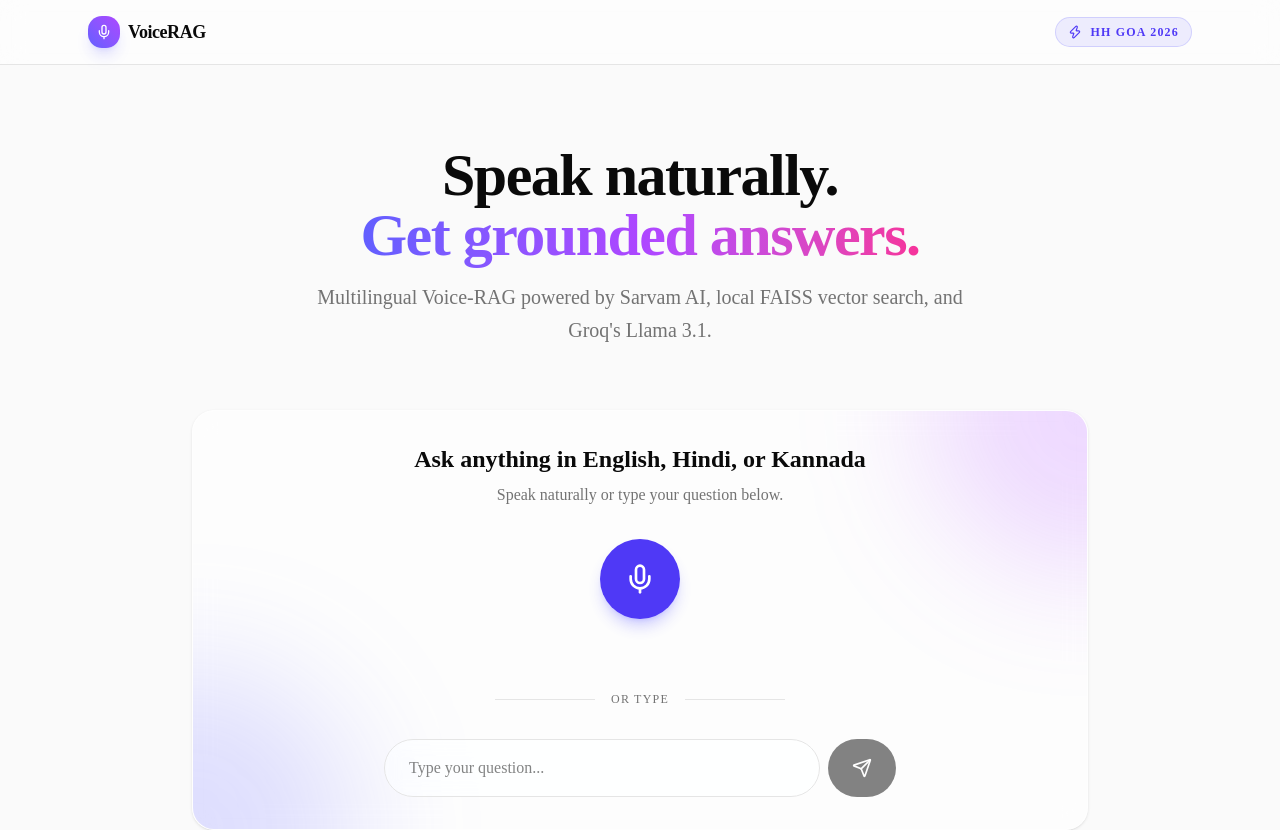
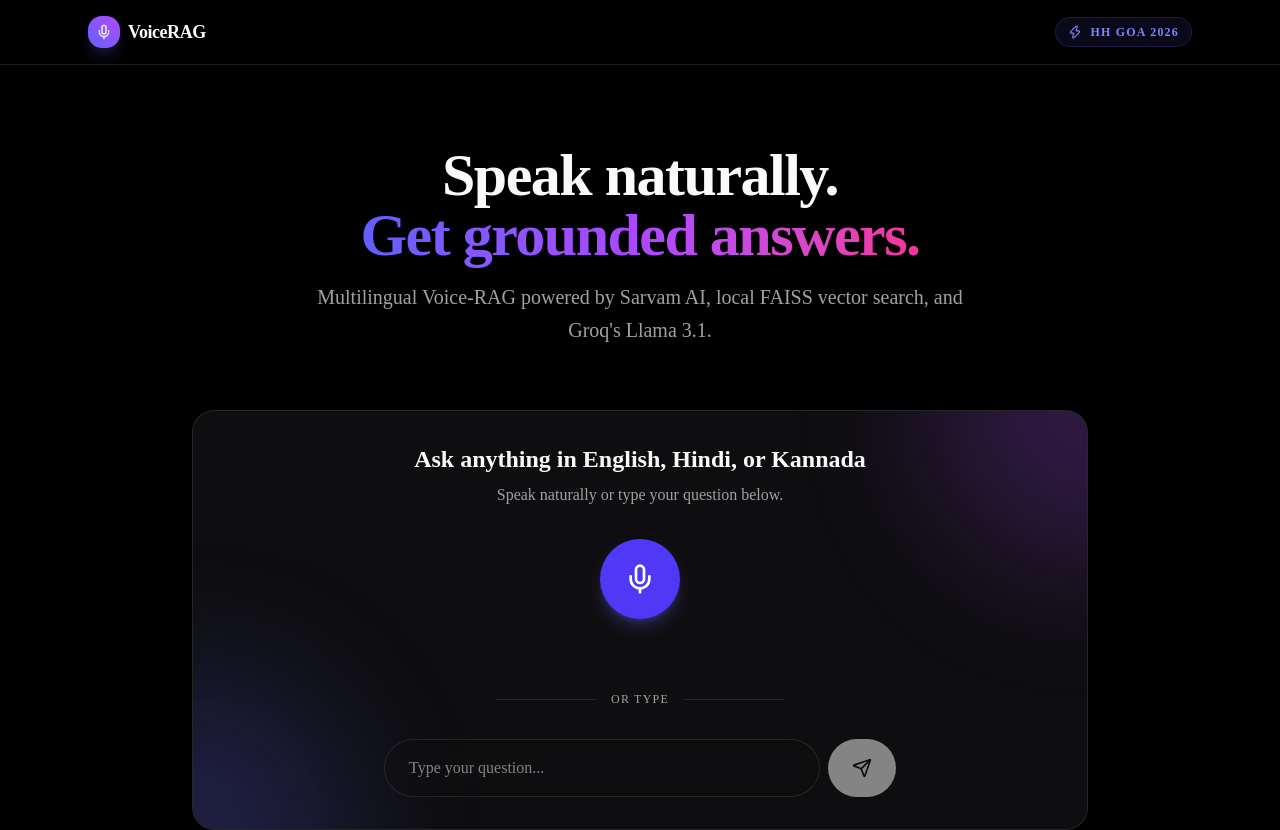
Before and after one commit to Ujwal-Jawalgi/Voice-Enabled-RAG, a Next.js app in the folder frontend/: page / in a window 1280 px wide. Shown: the top 830 px of the page. Built offline with nearby package versions, Linux system fonts and the light colour scheme.

Commit message:
Force dark mode for premium UI aesthetics

```diff
--- a/frontend/src/app/layout.tsx
+++ b/frontend/src/app/layout.tsx
@@ -21,7 +21,7 @@
   return (
     <html
       lang="en"
-      className={`${geistSans.variable} ${geistMono.variable} h-full antialiased`}
+      className={`${geistSans.variable} ${geistMono.variable} h-full antialiased dark`}
     >
       <body className="min-h-full flex flex-col">{children}</body>
     </html>
```
